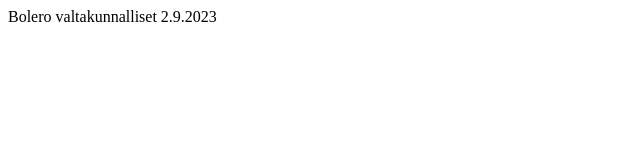
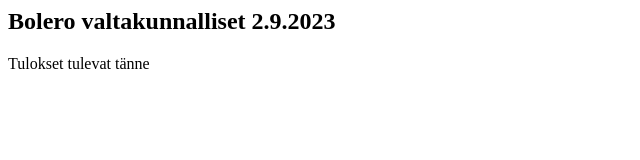
Before and after one commit to tanssikisa/230902, a plain HTML site: page index.html in a window 1280 px wide. Shown: the whole page, without its empty margins (0-640 px from the left). Drawn offline with Linux system fonts and the light colour scheme.

Commit message:
Index tiedoston muokkaus

```diff
--- a/index.html
+++ b/index.html
@@ -1,3 +1,6 @@
 <html>
-  <body>Bolero valtakunnalliset 2.9.2023</body>
+  <body>
+  <h2>Bolero valtakunnalliset 2.9.2023</h2>
+  <p>Tulokset tulevat tänne</p>
+  </body>
 </html>
```
